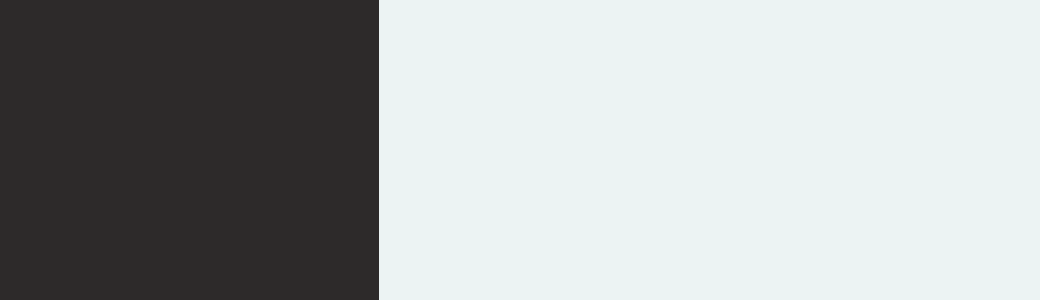
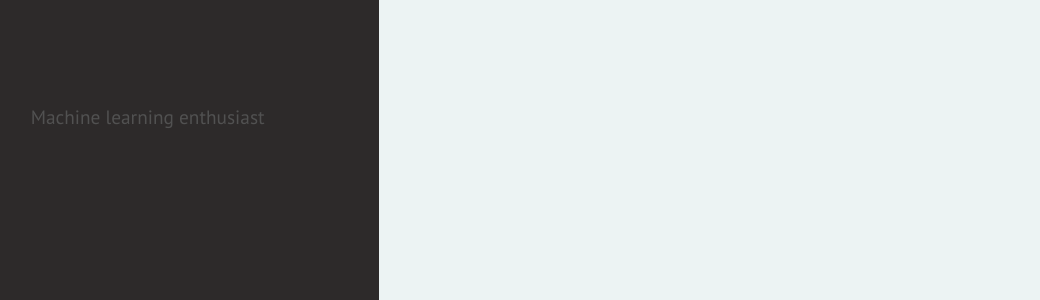
Before and after one commit to Belval/belval.github.io, a Jekyll site: the page built from index.html, in a window 1280 px wide. Shown: the part 355-655 px from the top of the page, without its empty margins (8-1048 px from the left). Built offline with Jekyll 4.4.1, drawn with Linux system fonts in a browser that asks for light colours; the list of posts is cut into pages by our own code.

Commit message:
Initial commit

```diff
--- a/_includes/sidebar.html
+++ b/_includes/sidebar.html
@@ -3,6 +3,9 @@
   <div class="sidebar-container">
     <div class="sidebar-logo">
       <a href="{{site.baseurl}}/" class="logo">{% if site.name %}{{site.name}}{% else %}Belval{% endif %}</a>
+    </div>
+    <div>
+      <p>Machine learning enthusiast</a>
     </div>
 
     <!--<menu class="sidebar-menu">
```
